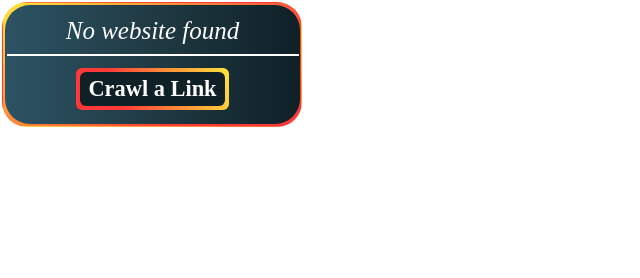
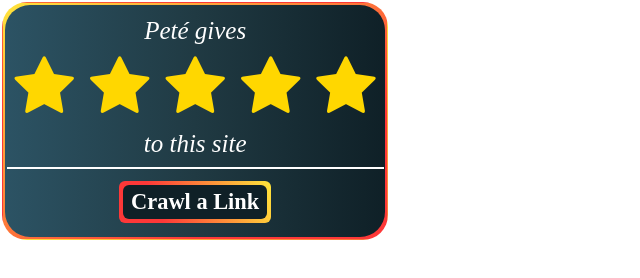
Before and after one commit to rajSaheel/Pete-Crawler, a browser extension: page index.html in a window 1280 px wide. Shown: the whole page, without its empty margins (0-640 px from the left). Drawn offline with Linux system fonts and the light colour scheme; no server answers.

Commit message:
Redined layout

```diff
--- a/app.js
+++ b/app.js
@@ -51,18 +51,30 @@ const displayRating = (points) => {
         ratingLabel[0].textContent = "Peté gives"
         ratingLabel[1].textContent = "to this site"
         let i = 0
-        for (i; i < pointsFloor; i++) {
+        for (i; i < 5; i++) {
+            if(i<pointsFloor){
             starArr[i].style.display = "flex"
             starArr[i].style.color = `#FFD700`
+            }else{
+                starArr[i].style.display = "flex"
+            }
         }
-        starArr[i].style.display = "flex"
-        console.log(rem);
     }
 }
 
-// fetching current url
-chrome.tabs.query({ active: true, currentWindow: true }, (tabs) => {
-    url = tabs[0].url
+// // fetching current url
+// chrome.tabs.query({ active: true, currentWindow: true }, (tabs) => {
+//     url = tabs[0].url
+//     //initialising rating object
+//     ratingObj = new Rating(url)
+
+// // getting points from rating object
+//     points = ratingObj.getPoints()
+
+//     //displaying points
+//     displayRating(4)
+// })
+
     //initialising rating object
     ratingObj = new Rating(url)
 
@@ -70,5 +82,4 @@ chrome.tabs.query({ active: true, currentWindow: true }, (tabs) => {
     points = ratingObj.getPoints()
 
     //displaying points
-    displayRating(points)
-})
+    displayRating(5)
--- a/index.html
+++ b/index.html
@@ -5,6 +5,8 @@
     <meta http-equiv="X-UA-Compatible" content="IE=edge" />
     <meta name="viewport" content="width=device-width, initial-scale=1.0" />
     <title>Peté Crawlér</title>
+
+    <link rel="stylesheet" href="https://cdnjs.cloudflare.com/ajax/libs/font-awesome/4.7.0/css/font-awesome.min.css">
     <link rel="stylesheet" href="styles.css" />
   </head>
   <body>
@@ -15,11 +17,17 @@
         <h1 class="rating-label upper-label">No website found</h1>
         <!-- Stars -->
         <div class="star-collection" id="star-collection-id">
+          <span class="rating-star fa fa-star fa-4x" id="star-1"></span>
+          <span class="rating-star fa fa-star fa-4x" id="star-2"></span>
+          <span class="rating-star fa fa-star fa-4x" id="star-3"></span>
+          <span class="rating-star fa fa-star fa-4x" id="star-4"></span>
+          <span class="rating-star fa fa-star fa-4x" id="star-5"></span>
+          <!---
           <span class="rating-star" id="star-1">★</span>
           <span class="rating-star" id="star-2">★</span>
           <span class="rating-star" id="star-3">★</span>
           <span class="rating-star" id="star-4">★</span>
-          <span class="rating-star" id="star-5">★</span>
+          <span class="rating-star" id="star-5">★</span> -->
         </div>
         <h1 class="rating-label lower-label"></h1>
       </div>
--- a/styles.css
+++ b/styles.css
@@ -15,8 +15,8 @@ body {
   /* fallback for old browsers */
   background-image: linear-gradient(147deg, #FFE53B 0%, #fd3838 74%);
   margin: 2px;
-  width: fit-content;
-  min-width: 300px;
+  width: fit-content ;
+  min-width: 350px;
   min-height: fit-content;
   border-radius: 25px;
   border: 1px solid transparent;
@@ -59,16 +59,8 @@ h1 {
   text-align: center;
 }
 
-.upper-label{
-  /* margin-bottom: -12px; */
-}
-
-.lower-label{
-  /* margin-top: -5px; */
-}
-
 #star-collection-id{
-  margin: 0;
+  margin: 6px 0;
   padding: 0;
   transition: all ease-in 0.4s;
   position: sticky;
@@ -76,19 +68,12 @@ h1 {
 
 .rating-star {
   display: none;
-  font-size: 3rem;
+  margin: 6px 0;
   float: left;
-  padding: 0 5px;
-  content: '★';
-  /* Created with https://www.css-gradient.com */
-  /* background: #F7E499;
-  background: -webkit-linear-gradient(right, #F7E499, #F7CA05);
-  background: -moz-linear-gradient(right, #F7E499, #F7CA05);
-  background: linear-gradient(to left, #F7E499, #F7CA05);
-  -webkit-background-clip: text;
-  -webkit-text-fill-color: transparent; */
+  padding: 0 8px;
   color:rgb(206, 213, 219);
 }
+
 
 hr{
 
```
